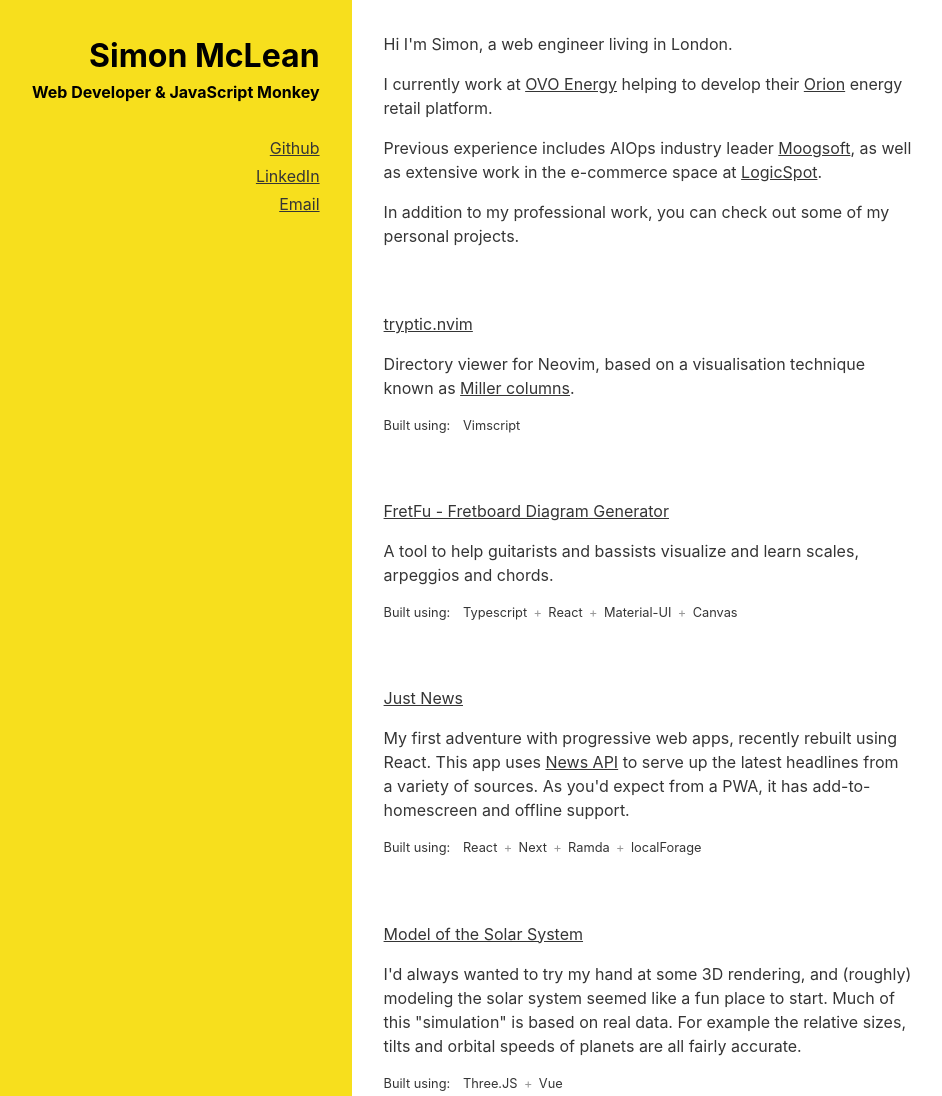
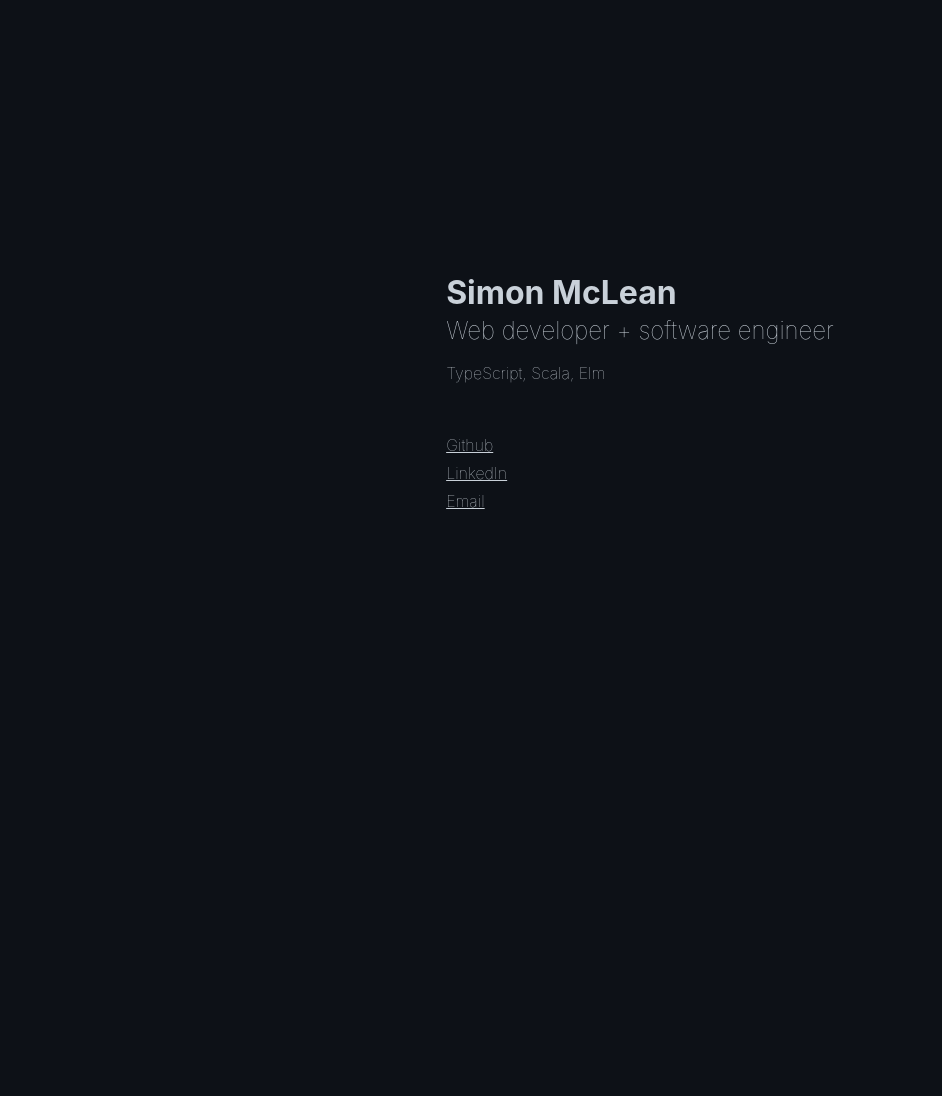
Before and after one commit to simonmclean/simonmclean.dev, a plain HTML site: page index.html in a window 1280 px wide. Shown: the top 1096 px of the page, without its empty margins (0-942 px from the left). After the commit the page ends 808 px from the top, so only its background shows below. Drawn offline with Linux system fonts and the light colour scheme.

Commit message:
new simplified design

```diff
--- a/index.html
+++ b/index.html
@@ -1,36 +1,24 @@
 <!DOCTYPE html>
 <html lang="en">
     <head>
-        <title>Simon McLean | Web developer</title>
+        <title>Simon McLean | Software engineer and web developer</title>
         <meta charset="UTF-8">
         <meta name="viewport" content="width=device-width, initial-scale=1">
-        <meta name="description" content="Senior front-end developer based in London. Maker of websites, web apps and all things JavaScript."/>
+        <meta name="description" content="Software engineer and web developer based in London. Experienced in front-end development and distributed systems."/>
         <style>
             *, *::before, *::after { box-sizing: border-box; }
             body { margin: 0; }
         </style>
-        <link id="theme-stylesheet" rel="stylesheet" href="themes/simple-yellow.css">
+        <link rel="stylesheet" href="style.css">
     </head>
     <body>
-        <!-- Want to see the source code? https://github.com/simonmclean/simonmclean.dev -->
         <main>
-            <header id="page-header">
-                <h1 id="page-title">Simon McLean</h1>
-                <h2 id="page-subtitle">Web Developer &amp; JavaScript Monkey</h2>
-            </header>
-            <article class="page-section" id="about">
-                <h3 class="section-title">About</h3>
-                <p>Hi I'm Simon, a web engineer living in London.</p>
-                <p>I currently work at <a href="https://ovo.com">OVO Energy</a> helping to develop their <a href="https://www.kaluza.com/our-energy-retail-platform/">Orion</a> energy retail platform.
-                <p>Previous experience includes AIOps industry leader <a href="https://moogsoft.com/">Moogsoft</a>, as well as extensive work in the e-commerce space at <a href="https://logicspot.com">LogicSpot</a>.</p>
-                <p>In addition to my professional work, you can check out some of my <a href="#projects">personal projects</a>.</p>
-            </article>
-            <section class="page-section" id="projects">
-                <h3 class="section-title">Personal Projects</h3>
-                <ul id="projects-list"></ul>
-            </section>
-            <section class="page-section" id="contact">
-                <h3 class="section-title">Contact</h3>
+            <div>
+                <header>
+                    <h1>Simon McLean</h1>
+                    <h2>Web developer + software engineer</h2>
+                </header>
+                <p>TypeScript, Scala, Elm</p>
                 <ul>
                     <li>
                         <a href="https://github.com/simonmclean">Github</a>
@@ -42,8 +30,7 @@
                         <a href="mailto:hello@simonmclean.dev">Email</a>
                     </li>
                 </ul>
-            </section>
+            </div>
         </main>
-        <script src="script.js" async></script>
     </body>
 </html>
--- a/script.js
+++ /dev/null
@@ -1,92 +0,0 @@
-const PROJECTS = [
-  {
-    title: "tryptic.nvim",
-    link: "https://github.com/simonmclean/tryptic.nvim",
-    text: [
-      "Directory viewer for Neovim, based on a visualisation technique known as <a href='https://en.wikipedia.org/wiki/Miller_columns'>Miller columns</a>."
-    ],
-    builtWith: ["Vimscript"]
-  },
-  {
-    title: "FretFu - Fretboard Diagram Generator",
-    link: "https://fretfu.netlify.app",
-    text: [
-      `A tool to help guitarists and bassists visualize and learn scales, arpeggios and chords.`,
-    ],
-    builtWith: ["Typescript", "React", "Material-UI", "Canvas"],
-  },
-  {
-    title: "Just News",
-    link: "https://github.com/simonmclean/just-news",
-    text: [
-      `My first adventure with progressive web apps, recently rebuilt using React. This app uses <a href="https://newsapi.org">News API</a> to serve up the latest headlines from a variety of sources. As you'd expect from a PWA, it has add-to-homescreen and offline support.`,
-    ],
-    builtWith: ["React", "Next", "Ramda", "localForage"],
-  },
-  {
-    title: "Model of the Solar System",
-    link: "https://solarjs.netlify.com/",
-    text: [
-      `I'd always wanted to try my hand at some 3D rendering, and (roughly) modeling the solar system seemed like a fun place to start. Much of this "simulation" is based on real data. For example the relative sizes, tilts and orbital speeds of planets are all fairly accurate.`,
-    ],
-    builtWith: ["Three.JS", "Vue"],
-  },
-  {
-    title: "Web Components",
-    link:
-      "https://github.com/simonmclean?tab=repositories&q=web+component&type=&language=",
-    text: [
-      `Toggle switches and lazy loading images are not something we should have to code over and over again. So to that end I've created some standards based Web Components that I can reuse in any future projects.`,
-    ],
-    builtWith: ["LitElement"],
-  },
-];
-
-function htmlMap(fn, list, del = "") {
-  return list.map(fn).join(del);
-}
-
-function projectToHtml({ title, link, text, builtWith }) {
-  return `
-  <li>
-      <article>
-          <header>
-              <h4 class="project-title">
-                  <a class="project-title-link" href="${link}">
-                    ${title}
-                  </a>
-              </h4>
-          </header>
-          <section class="project-description">
-            ${htmlMap((p) => `<p>${p}</p>`, text)}
-          </section>
-          <footer class="project-built-with">
-              <header>
-                  <h5 class="project-built-with-title">Built using:</h5>
-              </header>
-              <ul class="project-built-with-list">
-                ${htmlMap((tech) => `<li>${tech}</li>`, builtWith)}
-              </ul>
-          </footer>
-      </article>
-  </li>
-  `;
-};
-
-function insertProjects() {
-  document.getElementById("projects-list").innerHTML = htmlMap(
-    projectToHtml,
-    PROJECTS
-  );
-}
-
-if (["complete", "interactive"].includes(document.readyState)) {
-  insertProjects();
-} else {
-  window.addEventListener("DOMContentLoaded", insertProjects);
-}
-
-console.info(
-  "Want to see the source code?",
-  "https://github.com/simonmclean/simonmclean.dev"
-);
--- /dev/null
+++ b/style.css
@@ -0,0 +1,47 @@
+body {
+    font-family: -apple-system, BlinkMacSystemFont, "Segoe UI", Helvetica, Arial, sans-serif, "Apple Color Emoji", "Segoe UI Emoji";
+    font-weight: lighter;
+    background-color: rgb(13, 17, 23);
+    color: rgb(201, 209, 217);
+}
+
+h1 {
+    margin-bottom: 0.1em;
+}
+
+h2 {
+    margin-bottom: 0.75em;
+    font-weight: lighter;
+}
+
+a {
+    color: rgb(201, 209, 217);
+}
+
+a:hover, a:focus {
+    opacity: 0.5;
+}
+
+p {
+    margin-bottom: 3.25em;
+}
+
+main {
+    min-height: 100vh;
+    min-width: 100vw;
+    display: flex;
+    flex-direction: column;
+    align-items: center;
+    justify-content: center;
+    padding: 0 2rem;
+}
+
+* > * {
+    margin-top: 0;
+    margin-bottom: 0.5em;
+}
+
+ul {
+    list-style: none;
+    padding: 0;
+}
--- a/themes/simple-yellow.css
+++ /dev/null
@@ -1,196 +0,0 @@
-:root {
-    --yellow: #f7df1d;
-    --spacer: 2rem;
-}
-
-html {
-    font-family: -apple-system,BlinkMacSystemFont,Segoe UI,Helvetica,Arial,sans-serif,Apple Color Emoji,Segoe UI Emoji;
-    line-height: 1.5;
-}
-
-* + *,
-*:first-child {
-    margin-top: 0;
-}
-
-*:last-child {
-    margin-bottom: 0;
-}
-
-a {
-    color: #353535;
-}
-
-a:hover:not([href="#projects"]),
-a:focus:not([href="#projects"]) {
-    background-color: var(--yellow);
-}
-
-[href="#projects"] {
-    text-decoration: none;
-    cursor: text;
-}
-
-p {
-    max-width: 33em;
-}
-
-p a {
-    white-space: nowrap;
-}
-
-main {
-    display: grid;
-    min-height: 100vh;
-    grid-template-areas: "title about"
-                         "contact about"
-                         "contact projects";
-    grid-template-columns: min-content 1fr;
-    grid-template-rows: repeat(2, min-content);
-}
-
-#contact,
-#page-header {
-    background-color: var(--yellow);
-    text-align: right;
-    margin-right: var(--spacer);
-}
-
-#page-header {
-    grid-area: title;
-    padding: var(--spacer);
-    white-space: nowrap;
-}
-
-.page-section {
-    padding-right: var(--spacer);
-    color: #353535;
-}
-
-#page-title {
-    margin-bottom: 0;
-}
-
-#page-subtitle {
-    font-size: 1rem;
-}
-
-#about {
-    grid-area: about;
-    margin-top: var(--spacer);
-}
-
-.section-title {
-    display: none;
-}
-
-ul {
-    list-style: none;
-    padding: 0;
-}
-
-#projects {
-    grid-area: projects;
-}
-
-#projects-list > li {
-    margin-top: calc(var(--spacer) * 2);
-}
-
-#projects-list > li:last-child {
-    margin-bottom: calc(var(--spacer) * 2);
-}
-
-.project-title {
-    margin-bottom: 1em;
-    font-weight: normal;
-}
-
-.project-description {
-    margin-bottom: 1em;
-}
-
-.project-built-with {
-    display: flex;
-}
-
-.project-built-with-list,
-.project-built-with-title {
-    font-size: 0.8rem;
-}
-
-.project-built-with-title {
-    font-weight: normal;
-}
-
-.project-built-with-list {
-    display: flex;
-    margin-left: 1em;
-}
-
-.project-built-with-list li + li::before {
-    content: "+";
-    text-align: center;
-    margin: 0 0.5em;
-    opacity: 0.5;
-}
-
-#contact {
-    grid-area: contact;
-}
-
-#contact li {
-    margin-bottom: 0.25em;
-}
-
-#contact a:hover,
-#contact a:focus {
-    background-color: #d5bd02;
-}
-
-@media screen and (max-width: 900px) {
-    main {
-        display: flex;
-        flex-direction: column;
-    }
-
-    #contact,
-    #page-header {
-        margin-right: 0;
-    }
-
-    .page-section {
-        padding-left: var(--spacer);
-        padding-right: var(--spacer);
-    }
-
-    #about,
-    #projects {
-        width: 100%;
-        max-width: 33em;
-        margin-left: auto;
-        margin-right: auto;
-    }
-
-    .project-built-with {
-        display: block;
-    }
-
-    .project-built-with-title {
-        margin-bottom: 1em;
-    }
-
-    .project-built-with-list {
-        margin-left: 0;
-    }
-
-    #contact {
-        margin-top: var(--spacer);
-        padding: var(--spacer);
-    }
-
-    #contact .section-title {
-        display: block;
-        font-size: 1rem;
-    }
-}
```
Also changed, not shown: 1 other file.
